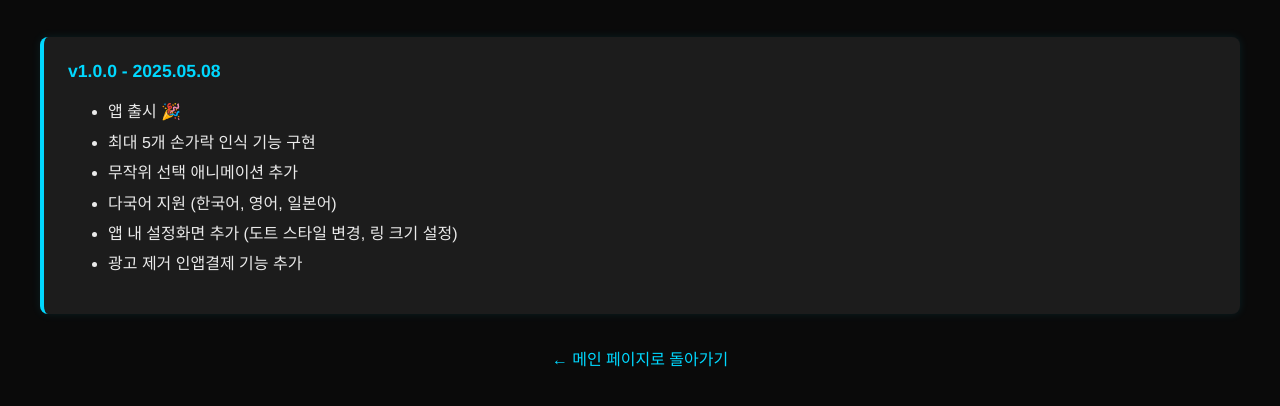
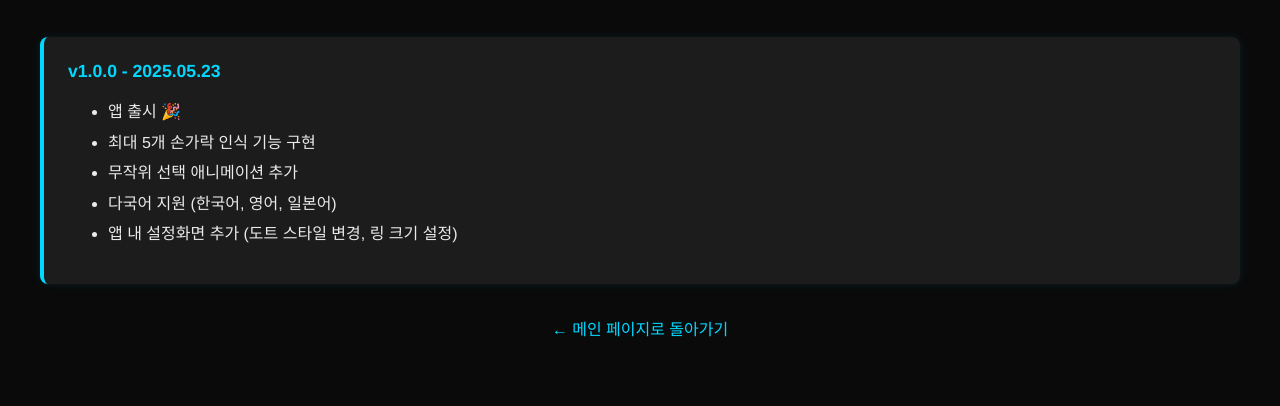
Before and after one commit to Dokdo72/touchluck-webpage, a plain HTML site: page changelog.html in a window 1280 px wide. Shown: the part 110-516 px from the top of the page. Drawn offline with Linux system fonts and the light colour scheme.

Commit message:
Add files via upload

```diff
--- a/changelog.html
+++ b/changelog.html
@@ -52,14 +52,13 @@
   <h1>TouchLuck - 버전 기록</h1>
 
   <div class="log">
-    <div class="version">v1.0.0 - 2025.05.08</div>
+    <div class="version">v1.0.0 - 2025.05.23</div>
     <ul>
       <li>앱 출시 🎉</li>
       <li>최대 5개 손가락 인식 기능 구현</li>
       <li>무작위 선택 애니메이션 추가</li>
       <li>다국어 지원 (한국어, 영어, 일본어)</li>
       <li>앱 내 설정화면 추가 (도트 스타일 변경, 링 크기 설정)</li>
-      <li>광고 제거 인앱결제 기능 추가</li>
     </ul>
   </div>
 
```
Also changed, not shown: index.html (+1 -1 lines).
